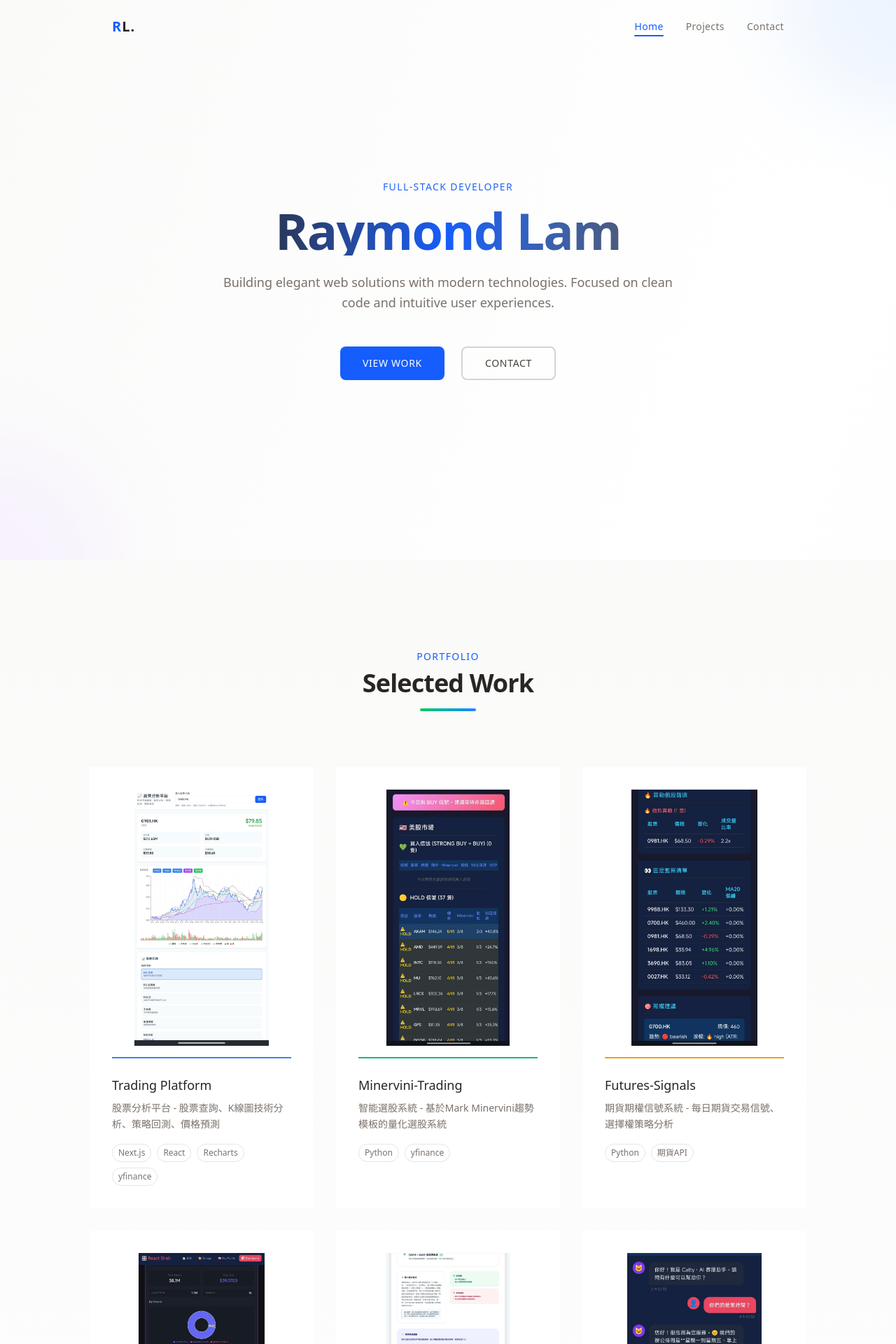
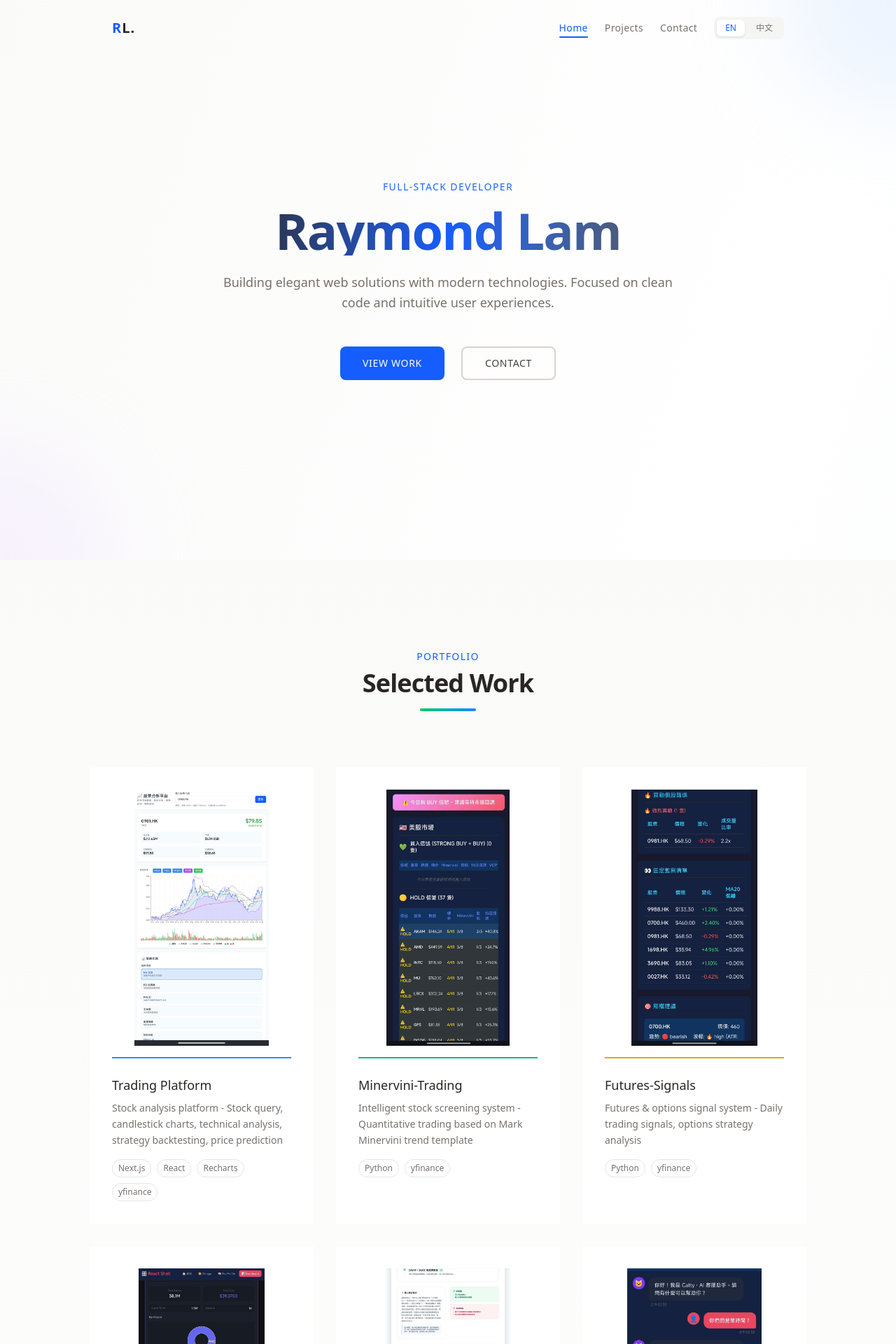
Before and after one commit to pc8521claw/portfolio, a Next.js app: page / in a window 1280 px wide. Shown: the top 1920 px of the page at 70% size. Built offline with nearby package versions, Linux system fonts and the light colour scheme.

Commit message:
Fix: remove Skills section, h-96 images, update Futures-Signals tech to yfinance, add i18n

```diff
--- a/src/app/page.tsx
+++ b/src/app/page.tsx
@@ -1,6 +1,7 @@
 "use client";
 
 import { useState, useEffect, useRef } from "react";
+import { translations, type Language } from "@/i18n/translations";
 
 const skills = [
   { name: "React", category: "Frontend", level: 90, icon: "⚛️", color: "#61DAFB" },
@@ -20,43 +21,36 @@ const skills = [
 const projects = [
   {
     name: "Trading Platform",
-    description: "股票分析平台 - 股票查詢、K線圖技術分析、策略回測、價格預測",
     tech: ["Next.js", "React", "Recharts", "yfinance"],
     color: "#3B82F6",
   },
   {
     name: "Minervini-Trading",
-    description: "智能選股系統 - 基於Mark Minervini趨勢模板的量化選股系統",
     tech: ["Python", "yfinance"],
     color: "#10B981",
   },
   {
     name: "Futures-Signals",
-    description: "期貨期權信號系統 - 每日期貨交易信號、選擇權策略分析",
-    tech: ["Python", "期貨API"],
+    tech: ["Python", "yfinance"],
     color: "#F59E0B",
   },
   {
     name: "OpenClaw-Dashboard",
-    description: "系統監控面板 - 即時系統狀態、Sessions追蹤、硬件監控",
     tech: ["React", "Express", "OpenClaw CLI"],
     color: "#8B5CF6",
   },
   {
     name: "Psy-Profile",
-    description: "心理側寫與風險識別 - 心理側寫分析、風險識別評估",
     tech: ["React", "Next.js"],
     color: "#EC4899",
   },
   {
     name: "Webchat",
-    description: "智能客服系統 - AI公司客戶服務、RAG向量搜尋、對話管理",
     tech: ["Node.js", "AI API"],
     color: "#06B6D4",
   },
   {
     name: "ZImage-Generator",
-    description: "圖像生成工具 - 文字轉圖像生成、多風格支援",
     tech: ["React", "ComfyUI", "Z-Image Turbo"],
     color: "#EF4444",
   },
@@ -121,8 +115,11 @@ function SkillCard({ skill, delay }: { skill: typeof skills[0]; delay: number })
   );
 }
 
-function ProjectCard({ project, index }: { project: typeof projects[0]; index: number }) {
+function ProjectCard({ project, index, lang }: { project: typeof projects[0]; index: number; lang: Language }) {
   const { ref, isVisible } = useScrollReveal();
+  const t = translations[lang].projectDescriptions;
+  const description = t[project.name as keyof typeof t] || project.name;
+
   const imageFileName = `project-${String(index + 1).padStart(2, '0')}-${project.name.toLowerCase().replace(/[^a-z0-9]+/g, '-')}`;
 
   return (
@@ -155,7 +152,7 @@ function ProjectCard({ project, index }: { project: typeof projects[0]; index: n
         {project.name}
       </h3>
       <p className="text-stone-500 text-sm mb-4 leading-relaxed">
-        {project.description}
+        {description}
       </p>
       <div className="flex flex-wrap gap-2">
         {project.tech.map((t) => (
@@ -172,8 +169,24 @@ function ProjectCard({ project, index }: { project: typeof projects[0]; index: n
 }
 
 export default function Home() {
+  const [lang, setLang] = useState<Language>("en");
   const [activeSection, setActiveSection] = useState("home");
   const [isScrolled, setIsScrolled] = useState(false);
+
+  const t = translations[lang];
+
+  useEffect(() => {
+    // Check localStorage for saved language preference
+    const savedLang = localStorage.getItem("portfolio-lang") as Language;
+    if (savedLang && (savedLang === "en" || savedLang === "zh")) {
+      setLang(savedLang);
+    }
+  }, []);
+
+  const toggleLang = (newLang: Language) => {
+    setLang(newLang);
+    localStorage.setItem("portfolio-lang", newLang);
+  };
 
   useEffect(() => {
     const handleScroll = () => {
@@ -221,16 +234,18 @@ export default function Home() {
             >
               <span className="text-blue-600">R</span>L.
             </button>
-            <div className="flex gap-8 text-sm tracking-wide">
+
+            <div className="flex items-center gap-6">
+              <div className="flex gap-6 text-sm tracking-wide">
                 {[
-                { id: "home", label: "Home" },
-                { id: "projects", label: "Projects" },
-                { id: "contact", label: "Contact" },
+                  { id: "home", label: t.nav.home },
+                  { id: "projects", label: t.nav.projects },
+                  { id: "contact", label: t.nav.contact },
                 ].map((item) => (
                   <button
                     key={item.id}
                     onClick={() => scrollToSection(item.id)}
-                  className={`capitalize relative hover:text-blue-600 transition-colors ${
+                    className={`relative hover:text-blue-600 transition-colors ${
                       activeSection === item.id ? "text-blue-600" : "text-stone-500"
                     }`}
                   >
@@ -240,6 +255,31 @@ export default function Home() {
                     )}
                   </button>
                 ))}
+              </div>
+
+              {/* Language Switcher */}
+              <div className="flex items-center gap-1 bg-stone-100 rounded-lg p-1">
+                <button
+                  onClick={() => toggleLang("en")}
+                  className={`px-3 py-1 text-xs font-medium rounded-md transition-all ${
+                    lang === "en"
+                      ? "bg-white text-blue-600 shadow-sm"
+                      : "text-stone-500 hover:text-stone-700"
+                  }`}
+                >
+                  EN
+                </button>
+                <button
+                  onClick={() => toggleLang("zh")}
+                  className={`px-3 py-1 text-xs font-medium rounded-md transition-all ${
+                    lang === "zh"
+                      ? "bg-white text-blue-600 shadow-sm"
+                      : "text-stone-500 hover:text-stone-700"
+                  }`}
+                >
+                  中文
+                </button>
+              </div>
             </div>
           </div>
         </div>
@@ -255,27 +295,26 @@ export default function Home() {
 
         <div className="text-center max-w-2xl relative z-10">
           <p className="text-sm tracking-widest text-blue-600 mb-4 uppercase font-medium animate-pulse">
-            Full-Stack Developer
+            {t.hero.role}
           </p>
           <h1 className="text-5xl md:text-7xl font-bold tracking-tight mb-6 bg-gradient-to-r from-stone-800 via-blue-600 to-stone-600 bg-clip-text text-transparent">
             Raymond Lam
           </h1>
           <p className="text-lg text-stone-500 font-light leading-relaxed mb-12">
-            Building elegant web solutions with modern technologies.
-            Focused on clean code and intuitive user experiences.
+            {t.hero.subtitle}
           </p>
           <div className="flex justify-center gap-6">
             <button
               onClick={() => scrollToSection("projects")}
               className="px-8 py-3 bg-blue-600 text-white text-sm tracking-wider font-medium rounded-lg hover:bg-blue-700 hover:shadow-lg hover:shadow-blue-200 transition-all hover:-translate-y-0.5"
             >
-              VIEW WORK
+              {t.hero.viewWork}
             </button>
             <button
               onClick={() => scrollToSection("contact")}
               className="px-8 py-3 border-2 border-stone-300 text-stone-700 text-sm tracking-wider font-medium rounded-lg hover:border-blue-400 hover:text-blue-600 transition-all hover:-translate-y-0.5"
             >
-              CONTACT
+              {t.hero.contact}
             </button>
           </div>
         </div>
@@ -286,15 +325,15 @@ export default function Home() {
         <div className="max-w-5xl mx-auto">
           <div className="text-center mb-20">
             <p className="text-sm tracking-widest text-blue-600 mb-2 uppercase font-medium">
-              Portfolio
+              {t.projects.title}
             </p>
-            <h2 className="text-4xl font-bold tracking-tight text-stone-800">Selected Work</h2>
+            <h2 className="text-4xl font-bold tracking-tight text-stone-800">{t.projects.selectedWork}</h2>
             <div className="w-20 h-1 bg-gradient-to-r from-green-500 to-blue-500 mx-auto mt-4 rounded-full" />
           </div>
 
           <div className="grid grid-cols-1 md:grid-cols-3 gap-8">
             {projects.map((project, index) => (
-              <ProjectCard key={project.name} project={project} index={index} />
+              <ProjectCard key={project.name} project={project} index={index} lang={lang} />
             ))}
           </div>
         </div>
@@ -310,18 +349,17 @@ export default function Home() {
 
         <div className="max-w-2xl mx-auto text-center relative z-10">
           <p className="text-sm tracking-widest text-blue-400 mb-2 uppercase font-medium">
-            Get in Touch
+            {t.contact.getInTouch}
           </p>
-          <h2 className="text-4xl font-bold tracking-tight mb-6">Let's Work Together</h2>
+          <h2 className="text-4xl font-bold tracking-tight mb-6">{t.contact.letsWork}</h2>
           <p className="text-stone-400 mb-12 leading-relaxed">
-            Have a project in mind? I'd love to hear about it.
-            Drop me a message and let's create something amazing.
+            {t.contact.description}
           </p>
           <a
             href="mailto:rlamwp@gmail.com"
             className="inline-flex items-center gap-2 px-10 py-4 border-2 border-blue-500 text-blue-400 text-sm tracking-wider font-medium rounded-lg hover:bg-blue-500 hover:text-white transition-all hover:-translate-y-0.5 hover:shadow-lg hover:shadow-blue-500/25"
           >
-            <span>✉️</span> GET IN TOUCH
+            <span>✉️</span> {t.contact.getInTouchBtn}
           </a>
         </div>
       </section>
@@ -329,7 +367,7 @@ export default function Home() {
       {/* Footer */}
       <footer className="py-8 px-8 bg-stone-900 border-t border-stone-800">
         <div className="max-w-5xl mx-auto flex justify-between items-center text-sm text-stone-500">
-          <p>© {new Date().getFullYear()} Raymond Lam. All rights reserved.</p>
+          <p>© {new Date().getFullYear()} Raymond Lam. {t.footer.rights}</p>
           <div className="flex gap-6">
             <a
               href="https://github.com/pc8521"
@@ -337,7 +375,7 @@ export default function Home() {
               rel="noopener noreferrer"
               className="hover:text-white transition-colors flex items-center gap-1"
             >
-              <span>🐙</span> GitHub
+              <span>🐙</span> {t.footer.github}
             </a>
             <a
               href="https://linkedin.com/in/pc8521"
@@ -345,7 +383,7 @@ export default function Home() {
               rel="noopener noreferrer"
               className="hover:text-white transition-colors flex items-center gap-1"
             >
-              <span>💼</span> LinkedIn
+              <span>💼</span> {t.footer.linkedin}
             </a>
           </div>
         </div>
--- /dev/null
+++ b/src/i18n/translations.ts
@@ -0,0 +1,122 @@
+export const translations = {
+  en: {
+    // Navigation
+    nav: {
+      home: "Home",
+      projects: "Projects",
+      contact: "Contact",
+    },
+
+    // Hero
+    hero: {
+      role: "Full-Stack Developer",
+      subtitle: "Building elegant web solutions with modern technologies. Focused on clean code and intuitive user experiences.",
+      viewWork: "VIEW WORK",
+      contact: "CONTACT",
+    },
+
+    // Skills
+    skills: {
+      title: "Skills",
+      categories: {
+        frontend: "Frontend",
+        backend: "Backend",
+        tools: "Tools",
+      },
+    },
+
+    // Projects
+    projects: {
+      title: "Portfolio",
+      selectedWork: "Selected Work",
+    },
+
+    // Contact
+    contact: {
+      getInTouch: "Get in Touch",
+      letsWork: "Let's Work Together",
+      description: "Have a project in mind? I'd love to hear about it. Drop me a message and let's create something amazing.",
+      getInTouchBtn: "GET IN TOUCH",
+    },
+
+    // Footer
+    footer: {
+      rights: "All rights reserved.",
+      github: "GitHub",
+      linkedin: "LinkedIn",
+    },
+
+    // Project descriptions
+    projectDescriptions: {
+      "Trading Platform": "Stock analysis platform - Stock query, candlestick charts, technical analysis, strategy backtesting, price prediction",
+      "Minervini-Trading": "Intelligent stock screening system - Quantitative trading based on Mark Minervini trend template",
+      "Futures-Signals": "Futures & options signal system - Daily trading signals, options strategy analysis",
+      "OpenClaw-Dashboard": "System monitoring dashboard - Real-time system status, session tracking, hardware monitoring",
+      "Psy-Profile": "Psychological profiling & risk identification - Psychological analysis, risk assessment",
+      "Webchat": "AI customer service system - Corporate customer service, RAG vector search, conversation management",
+      "ZImage-Generator": "Image generation tool - Text-to-image generation, multiple style support",
+    },
+  },
+
+  zh: {
+    // Navigation
+    nav: {
+      home: "主頁",
+      projects: "作品",
+      contact: "聯絡",
+    },
+
+    // Hero
+    hero: {
+      role: "全端開發者",
+      subtitle: "以現代技術構建優雅的網頁解決方案。專注於簡潔程式碼和直觀的用戶體驗。",
+      viewWork: "查看作品",
+      contact: "聯絡我",
+    },
+
+    // Skills
+    skills: {
+      title: "技能",
+      categories: {
+        frontend: "前端",
+        backend: "後端",
+        tools: "工具",
+      },
+    },
+
+    // Projects
+    projects: {
+      title: "作品集",
+      selectedWork: "精選作品",
+    },
+
+    // Contact
+    contact: {
+      getInTouch: "與我聯絡",
+      letsWork: "一起合作吧",
+      description: "有任何項目想法嗎？我很期待聆聽。給我發個訊息，一起創造精彩的作品。",
+      getInTouchBtn: "聯絡我",
+    },
+
+    // Footer
+    footer: {
+      rights: "版權所有。",
+      github: "GitHub",
+      linkedin: "LinkedIn",
+    },
+
+    // Project descriptions
+    projectDescriptions: {
+      "Trading Platform": "股票分析平台 - 股票查詢、K線圖技術分析、策略回測、價格預測",
+      "Minervini-Trading": "智能選股系統 - 基於Mark Minervini趨勢模板的量化選股系統",
+      "Futures-Signals": "期貨期權信號系統 - 每日期貨交易信號、選擇權策略分析",
+      "OpenClaw-Dashboard": "系統監控面板 - 即時系統狀態、Sessions追蹤、硬件監控",
+      "Psy-Profile": "心理側寫與風險識別 - 心理側寫分析、風險識別評估",
+      "Webchat": "智能客服系統 - AI公司客戶服務、RAG向量搜尋、對話管理",
+      "ZImage-Generator": "圖像生成工具 - 文字轉圖像生成、多風格支援",
+    },
+  },
+};
+
+export type Language = "en" | "zh";
+export type TranslationKeys = typeof translations.en;
```
Lines whose indentation alone changed are shown as unchanged.
